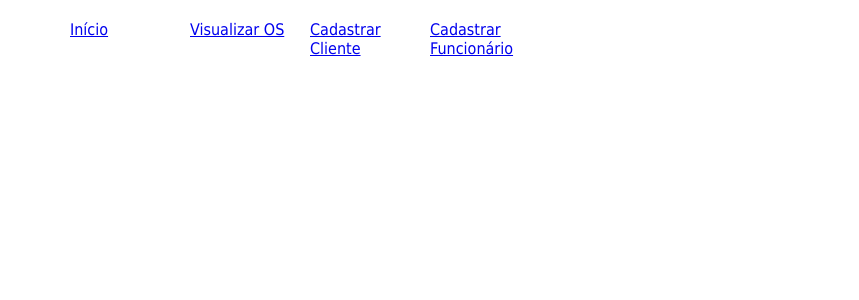
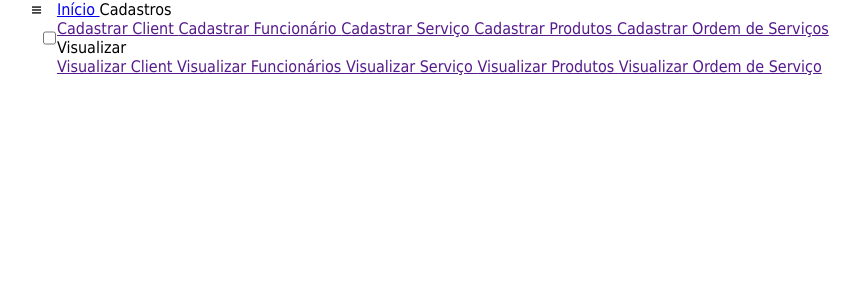
Before and after one commit to fernandosilveiraprof/_Apps, a PHP site: page /top.php in a window 1280 px wide. Shown: the top 300 px of the page, without its empty margins (210-1069 px from the left). Run offline with PHP 8.4, Linux system fonts and the light colour scheme.

Commit message:
Modificando estrutura do menu e adicionando links sem href

```diff
--- a/_front/menu.php
+++ b/_front/menu.php
@@ -1,10 +1,32 @@
 <nav>
-	<ul>
-		<li><a href="http://localhost/_Apps/APIs/_front/"> Início </a></li>
-		<li><a href="http://localhost/_Apps/APIs/_front/VisualizarOS.php">Visualizar OS</a></li>
-		<li><a href="http://localhost/_Apps/APIs/_front/">Cadastrar Cliente</a></li>
-		<li><a href="http://localhost/_Apps/APIs/_front/"> Cadastrar Funcionário</a></li>
-		<li><a href="http://localhost/_Apps/APIs/_front/"></a></li>
-		<li><a href="http://localhost/_Apps/APIs/_front/"></a></li>
-	</ul>
+	<label for="equiv"> &equiv; </label>
+	<input type="checkbox" id="equiv">
+
+	<div class="displayMenu">
+
+		<a href="painel.php"> Início </a>
+
+
+		<label for="sub-1"> Cadastros </label>
+		<div class="sub" id="sub-1">
+			<a href=""> Cadastrar Client </a>
+			<a href=""> Cadastrar Funcionário </a>
+			<a href=""> Cadastrar Serviço </a>
+			<a href=""> Cadastrar Produtos </a>
+			<a href=""> Cadastrar Ordem de Serviços </a>
+		</div>
+
+		<label for="">
+			Visualizar
+		</label>
+		<div class="sub" id="sub-2">
+			<a href=""> Visualizar Client </a>
+			<a href=""> Visualizar Funcionários </a>
+			<a href=""> Visualizar Serviço </a>
+			<a href=""> Visualizar Produtos </a>
+			<a href=""> Visualizar Ordem de Serviço </a>
+		</div>
+
+	</div>
+	<label for=""></label>
 </nav>
```
